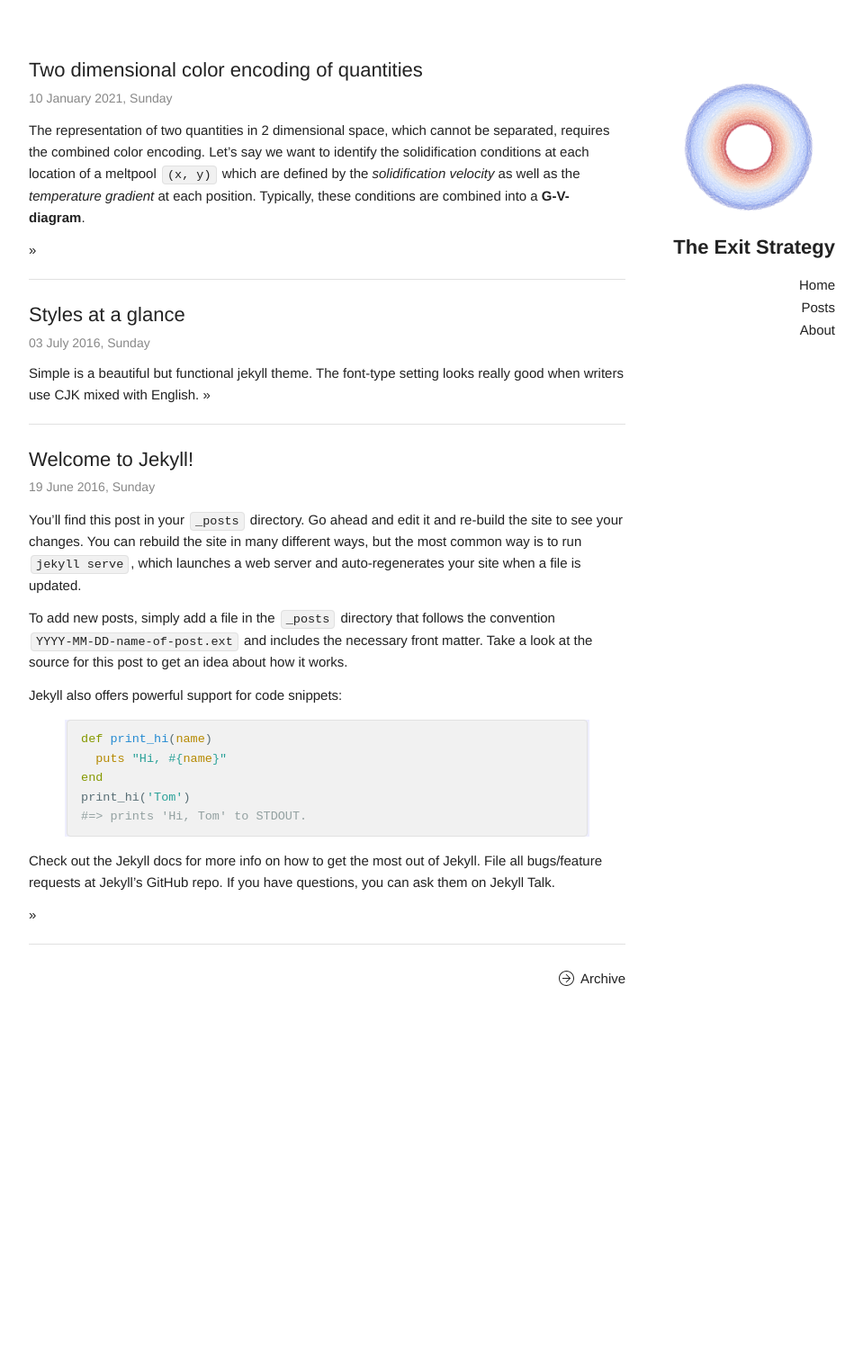
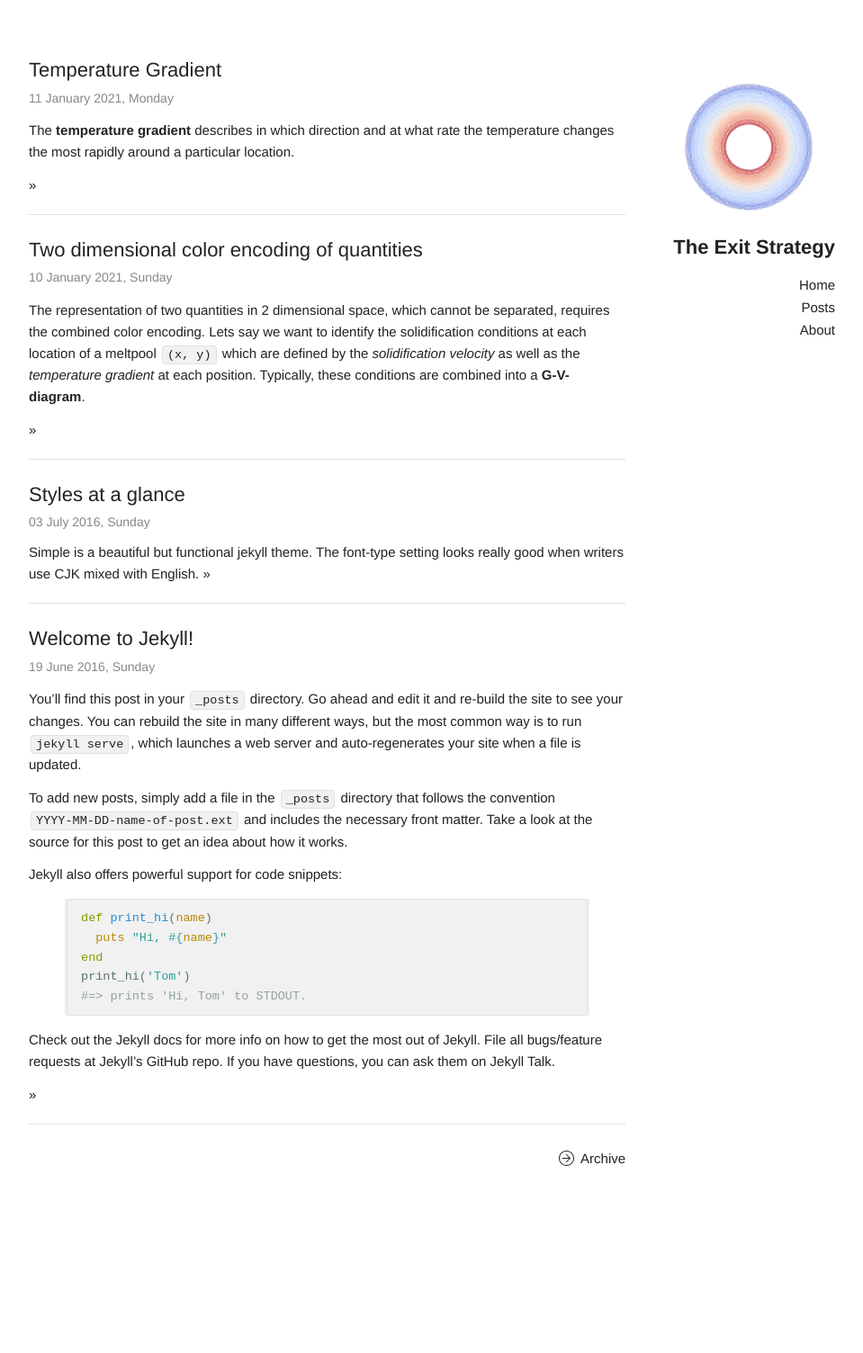
Before and after one commit to theexitstrategy/theexitstrategy.github.io, a Jekyll site: the page built from index.html, in a window 1280 px wide. Shown: the whole page at 90% size, without its empty margins (160-1119 px from the left). Built offline with Jekyll 4.4.1, drawn with Linux system fonts in a browser that asks for light colours; before the commit the page ends 1304 px from its top, so only the background shows below that.

Commit message:
Add Post

```diff
--- a/_posts/2021-01-10-Two-dimensional-color-encoding-of-quantities.md
+++ b/_posts/2021-01-10-Two-dimensional-color-encoding-of-quantities.md
@@ -5,4 +5,4 @@ date: 2021-01-10 20:05:00 +0100
 categories: Visualization
 ---
 
-The representation of two quantities in 2 dimensional space, which cannot be separated, requires the combined color encoding. Let's say we want to identify the solidification conditions at each location of a meltpool `(x, y)` which are defined by the *solidification velocity* as well as the *temperature gradient* at each position. Typically, these conditions are combined into a **G-V-diagram**.
+The representation of two quantities in 2 dimensional space, which cannot be separated, requires the combined color encoding. Lets say we want to identify the solidification conditions at each location of a meltpool `(x, y)` which are defined by the *solidification velocity* as well as the *temperature gradient* at each position. Typically, these conditions are combined into a **G-V-diagram**.
--- /dev/null
+++ b/_posts/2021-01-11-Temperature-Gradient.md
@@ -0,0 +1,8 @@
+---
+layout: post
+title:  "Temperature Gradient"
+date: 2021-01-11 17:00:00 +0100
+categories: Quantities
+---
+
+The **temperature gradient** describes in which direction and at what rate the temperature changes the most rapidly around a particular location.
```
